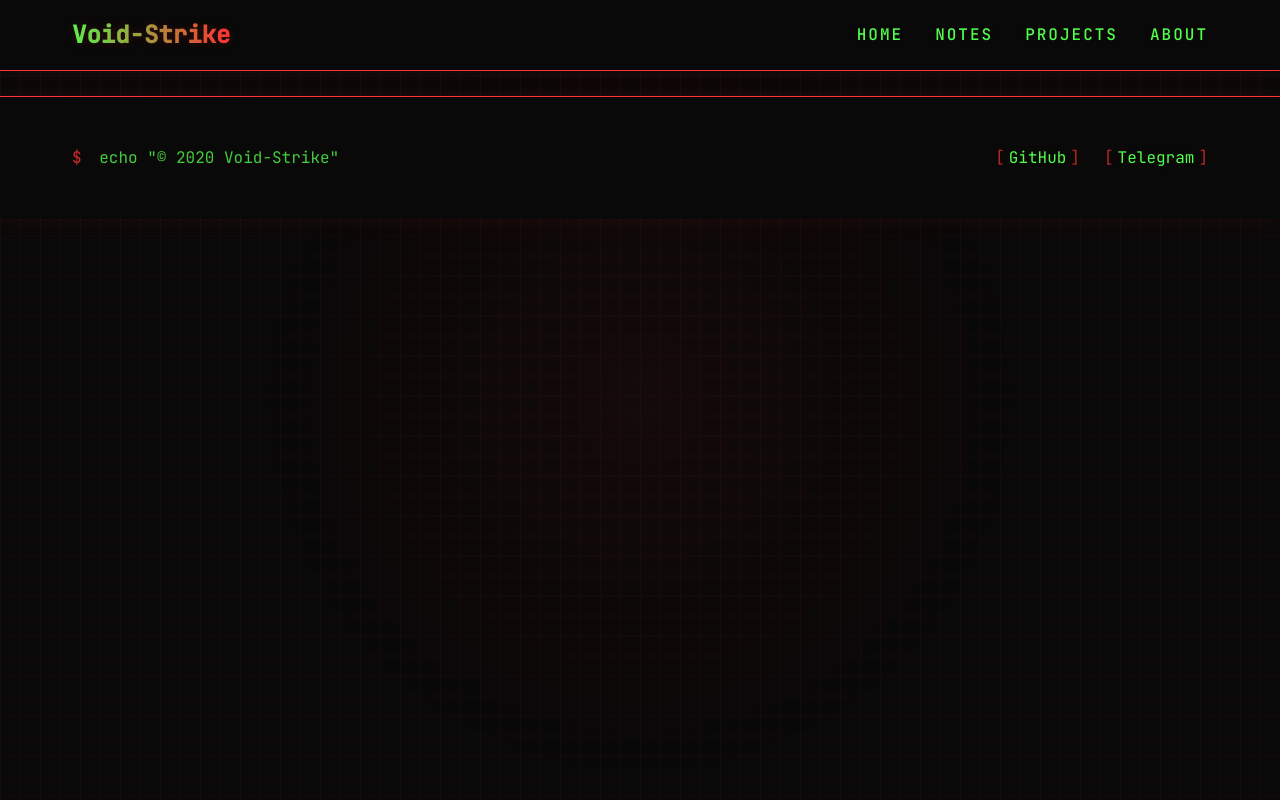
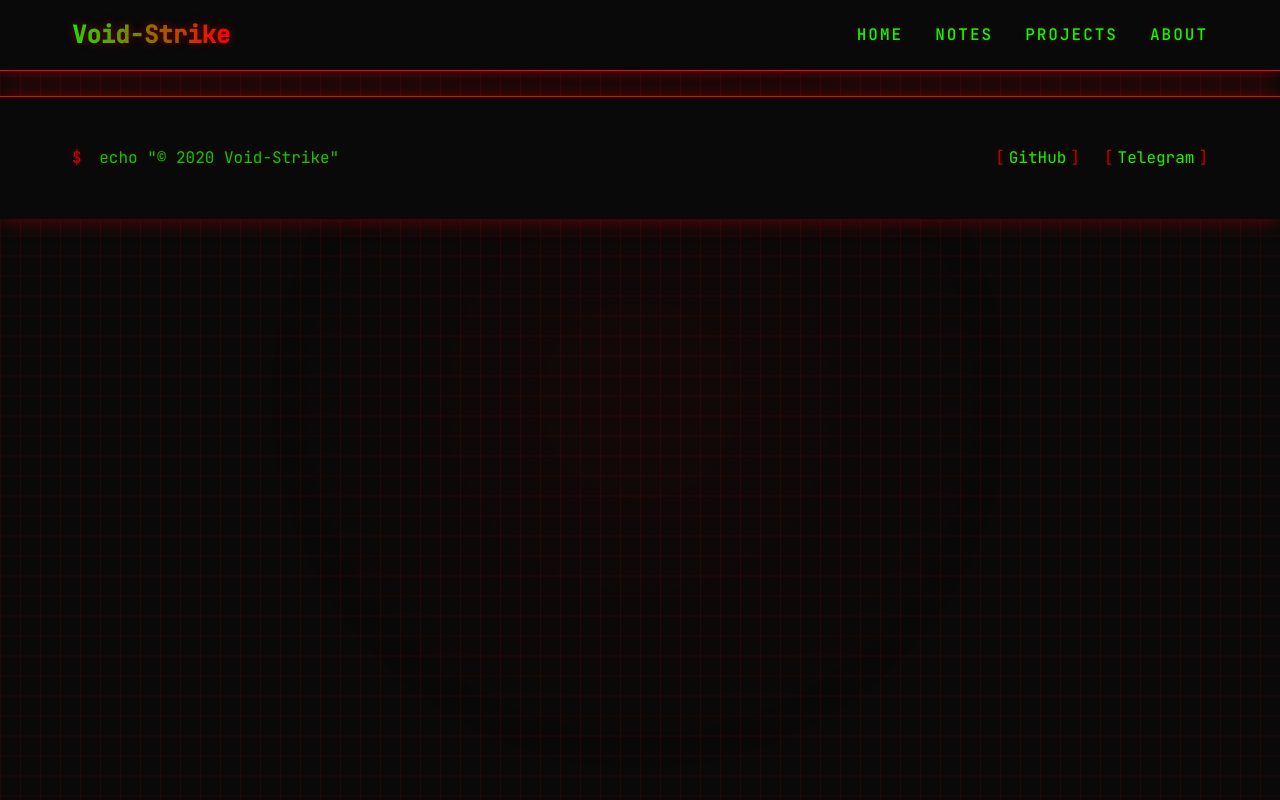
Before and after one commit to v0id-strike/v0id-strike.github.io, a Node project: template src/_includes/layouts/base.njk in a window 1280 px wide. Run offline with Node 20 templates, Linux system fonts and the light colour scheme; the template is opened without the code that fills it: most values are stand-ins (such as "Sample title", 1, 10 or a date in 2020).

Commit message:
fuck it all

```diff
--- a/src/_includes/layouts/base.njk
+++ b/src/_includes/layouts/base.njk
@@ -87,14 +87,5 @@
             </div>
         </div>
     </footer>
-    <script>
-        // Wait for DOM to be fully loaded
-        document.addEventListener('DOMContentLoaded', function() {
-            // Load the typewriter script
-            const script = document.createElement('script');
-            script.src = '/js/typewriter.js';
-            document.body.appendChild(script);
-        });
-    </script>
 </body>
 </html>
--- a/src/css/style.css
+++ b/src/css/style.css
@@ -1,33 +1,9 @@
 :root {
-    /* Base colors */
     --void: #0a0a0a;
-    --text: #4dff4d;  /* Softer green */
+    --text: #00ff00;
     --accent: #1a1a1a;
-    --neon: #ff3333;  /* Softer red */
-    --glow: rgba(255, 51, 51, 0.2);  /* Reduced opacity */
-
-    /* Text colors */
-    --text-primary: #4dff4d;
-    --text-secondary: #80ff80;  /* Lighter green for secondary text */
-    --text-muted: #66cc66;  /* Muted green */
-
-    /* Background colors */
-    --bg-primary: #0a0a0a;
-    --bg-secondary: #1a1a1a;
-    --bg-tertiary: #262626;
-
-    /* Accent colors */
-    --accent-primary: #ff3333;
-    --accent-secondary: #ff6666;
-    --accent-muted: rgba(255, 51, 51, 0.1);
-
-    /* Border colors */
-    --border-primary: #333333;
-    --border-accent: #ff3333;
-
-    /* Shadow colors */
-    --shadow-color: rgba(255, 51, 51, 0.15);
-    --shadow-glow: rgba(255, 51, 51, 0.1);
+    --neon: #ff0000;
+    --glow: rgba(255, 0, 0, 0.4);
     --background: 0 0% 4%;
     --foreground: 120 100% 50%;
     --card: 0 0% 4%;
@@ -44,6 +20,7 @@
     --accent-foreground: 120 100% 50%;
     --destructive: 0 100% 50%;
     --destructive-foreground: 0 0% 4%;
+    --border: 0 0% 10%;
     --input: 0 0% 10%;
     --ring: 120 100% 50%;
     --radius: 0;
@@ -78,12 +55,12 @@
 }
 
 body {
-    background-color: var(--bg-primary);
-    color: var(--text-primary);
+    background-color: var(--void);
+    color: var(--text);
     font-family: 'JetBrains Mono', monospace;
     line-height: 1.6;
     overflow-x: hidden;
-    text-shadow: 0 0 5px var(--shadow-glow);
+    text-shadow: 0 0 5px var(--glow);
 }
 
 .container {
@@ -173,9 +125,9 @@ body {
     z-index: 100;
     background: rgba(10, 10, 10, 0.95);
     backdrop-filter: blur(10px);
-    border-bottom: 1px solid var(--border-accent);
+    border-bottom: 1px solid var(--neon);
     padding: 1rem 0;
-    box-shadow: 0 0 20px var(--shadow-glow);
+    box-shadow: 0 0 20px var(--glow);
 }
 
 .nav-container {
@@ -190,7 +142,7 @@ body {
 }
 
 .nav-link {
-    color: var(--text-primary);
+    color: var(--text);
     text-decoration: none;
     font-weight: 500;
     transition: all 0.3s;
@@ -198,7 +150,7 @@ body {
     font-family: 'JetBrains Mono', monospace;
     text-transform: uppercase;
     letter-spacing: 2px;
-    text-shadow: 0 0 5px var(--shadow-glow);
+    text-shadow: 0 0 5px var(--glow);
 }
 
 .nav-link::after {
@@ -208,14 +160,14 @@ body {
     left: 0;
     width: 0;
     height: 2px;
-    background: var(--accent-primary);
+    background: var(--neon);
     transition: width 0.3s;
-    box-shadow: 0 0 10px var(--shadow-glow);
+    box-shadow: 0 0 10px var(--glow);
 }
 
 .nav-link:hover {
-    color: var(--accent-primary);
-    text-shadow: 0 0 10px var(--shadow-glow);
+    color: var(--neon);
+    text-shadow: 0 0 10px var(--glow);
 }
 
 .nav-link:hover::after {
@@ -526,10 +478,10 @@ body {
 /* Footer */
 .footer {
     background: rgba(10, 10, 10, 0.95);
-    border-top: 1px solid var(--border-accent);
+    border-top: 1px solid var(--neon);
     padding: 3rem 0;
     margin-top: 6rem;
-    box-shadow: 0 0 20px var(--shadow-glow);
+    box-shadow: 0 0 20px var(--glow);
 }
 
 .footer-content {
@@ -544,7 +496,7 @@ body {
 }
 
 .social-link {
-    color: var(--text-primary);
+    color: var(--text);
     text-decoration: none;
     transition: all 0.3s;
     font-family: 'JetBrains Mono', monospace;
@@ -552,12 +504,12 @@ body {
     display: inline-flex;
     align-items: center;
     gap: 0.25rem;
-    text-shadow: 0 0 5px var(--shadow-glow);
+    text-shadow: 0 0 5px var(--glow);
 }
 
 .social-link:hover {
-    color: var(--accent-primary);
-    text-shadow: 0 0 10px var(--shadow-glow);
+    color: var(--neon);
+    text-shadow: 0 0 10px var(--glow);
 }
 
 .link-icon {
@@ -626,10 +578,10 @@ body::before {
     width: 100%;
     height: 100%;
     background:
-        linear-gradient(90deg, var(--accent-primary) 1px, transparent 1px) 0 0 / 20px 20px,
-        linear-gradient(0deg, var(--accent-primary) 1px, transparent 1px) 0 0 / 20px 20px;
-    background-color: var(--bg-primary);
-    opacity: 0.05;
+        linear-gradient(90deg, var(--neon) 1px, transparent 1px) 0 0 / 20px 20px,
+        linear-gradient(0deg, var(--neon) 1px, transparent 1px) 0 0 / 20px 20px;
+    background-color: var(--void);
+    opacity: 0.1;
     z-index: -1;
     animation: gridMove 20s linear infinite;
 }
@@ -690,8 +642,8 @@ body::after {
     pointer-events: none;
     z-index: 1;
     background:
-        linear-gradient(90deg, var(--accent-muted) 1px, transparent 1px) 0 0 / 20px 20px,
-        linear-gradient(0deg, var(--accent-muted) 1px, transparent 1px) 0 0 / 20px 20px;
+        linear-gradient(90deg, rgba(255, 0, 0, 0.03) 1px, transparent 1px) 0 0 / 20px 20px,
+        linear-gradient(0deg, rgba(255, 0, 0, 0.03) 1px, transparent 1px) 0 0 / 20px 20px;
     animation: overlayPulse 4s ease-in-out infinite;
 }
 
--- a/src/index.njk
+++ b/src/index.njk
@@ -5,10 +5,8 @@ title: Void-Strike
 
 <section class="hero">
     <div class="container hero-content animate-fade-in">
-        <h1 class="hero-title">
-            <span class="static-text">He who is</span>
-            <span class="dynamic-text"></span>
-        </h1>
+        <h1 class="hero-title">Red Teamer & Malware Developer</h1>
+        <p class="hero-description">Just Studnet who is bored</p>
     </div>
 </section>
 
```
Also changed, not shown: other parts of src/css/style.css (+33 -53 lines), src/js/typewriter.js (deleted, +0 -46 lines).
